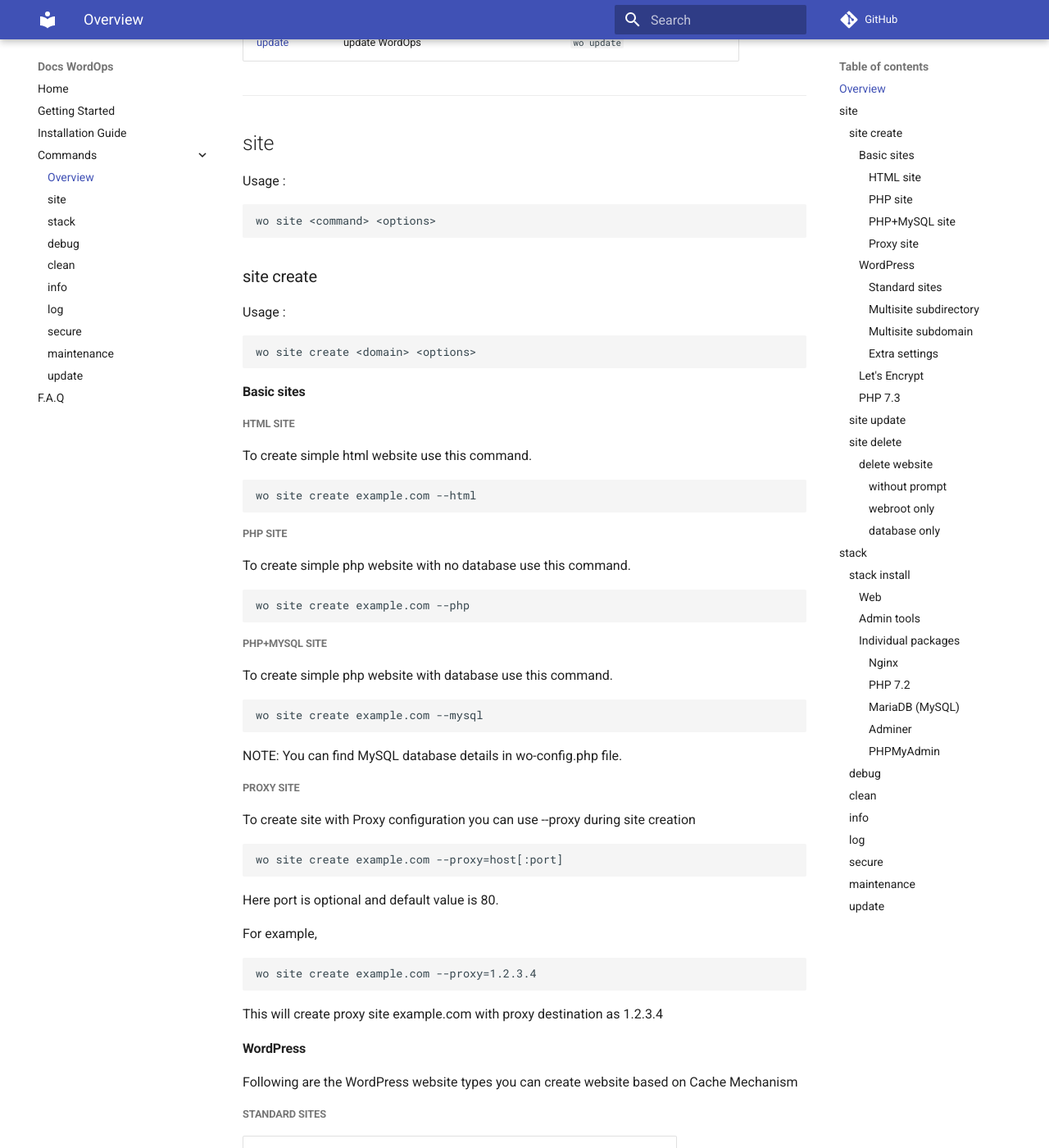
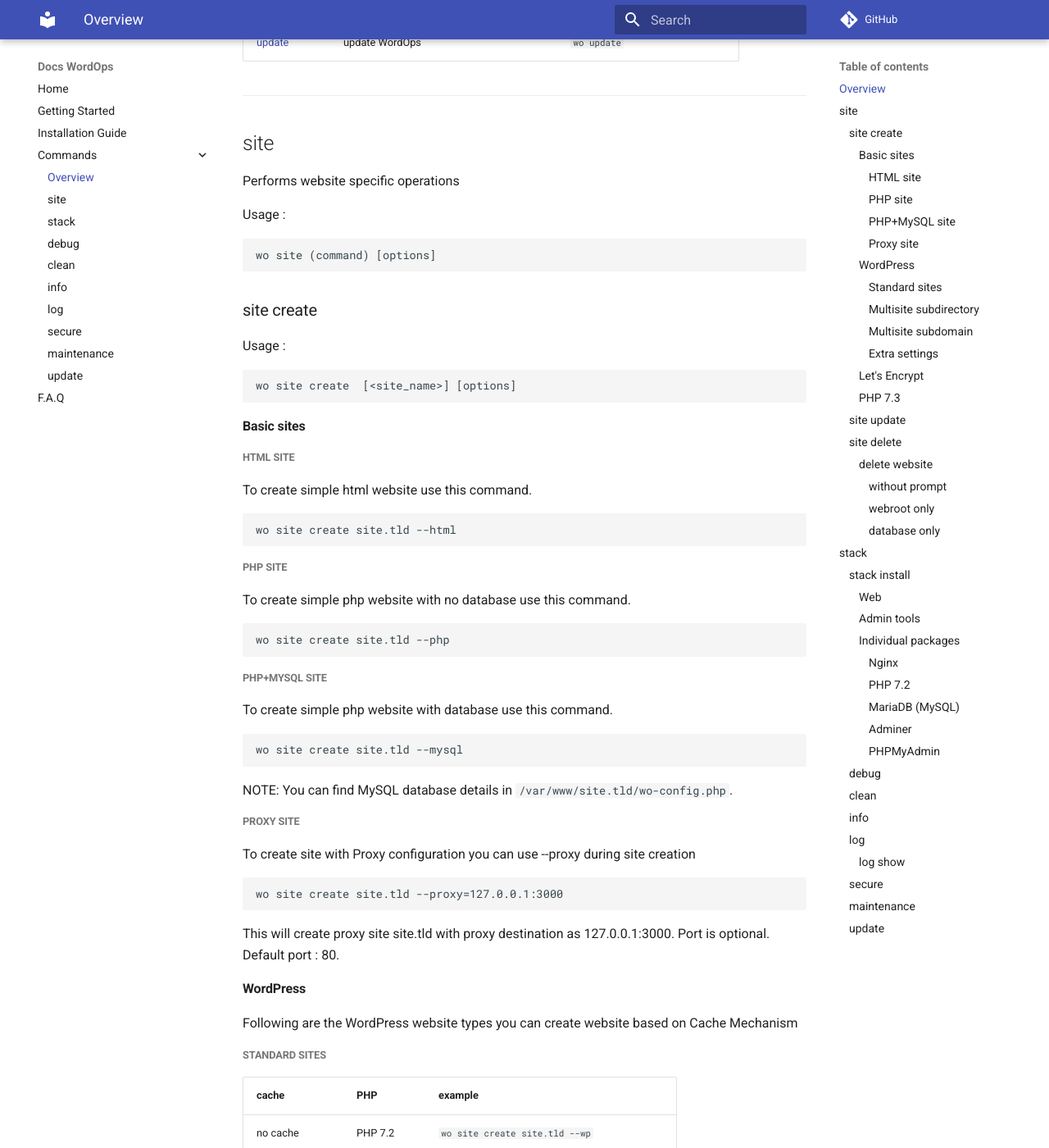
Before and after one commit to WordOps/docs.wordops.net, an MkDocs documentation site: the page built from docs/commands.md, in a window 1280 px wide and 1400 px high, scrolled down 611 px. Shown: the whole window at 82% size. Built offline with MkDocs 1.6.1 and Material for MkDocs 9.7.7, drawn with Linux system fonts in a browser that asks for light colours; comment, search, counter and statistics services are not loaded; some of the changed text lies outside the part shown.

Commit message:
update commands

````diff
--- a/docs/commands.md
+++ b/docs/commands.md
@@ -4,7 +4,7 @@
 
 | command | feature | example |
 |-|---------|-|
-| [site](#site) |  [create](#create), [update](#update), [delete](#delete), list sites | `wo site create site.tld --wp` |
+| [site](#site) |  [create](#site-create), [update](#site-update), [delete](#site-delete), [list](#site-list) sites | `wo site create site.tld --wp` |
 | [stack](#stack) | install/remove WordOps server stacks | `wo stack install --nginx` |
 | [debug](#debug) | commands to do server level debugging | `wo debug site.tld --php` |
 | [clean](#clean) | clean Wordops cache backend | `wo clean --fastcgi` |
@@ -18,10 +18,12 @@
 
 ## site
 
+Performs website specific operations
+
 Usage :
 
 ```bash
-wo site <command> <options>
+wo site (command) [options]
 ```
 
 ### site create
@@ -39,7 +41,7 @@
 To create simple html website use this command.
 
 ```bash
-wo site create example.com --html
+wo site create site.tld --html
 ```
 
 ##### PHP site
@@ -47,7 +49,7 @@
 To create simple php website with no database use this command.
 
 ```bash
-wo site create example.com --php
+wo site create site.tld --php
 ```
 
 ##### PHP+MySQL site
@@ -55,28 +57,21 @@
 To create simple php website with database use this command.
 
 ```bash
-wo site create example.com --mysql
+wo site create site.tld --mysql
 ```
 
-NOTE: You can find MySQL database details in wo-config.php file.
+NOTE: You can find MySQL database details in `/var/www/site.tld/wo-config.php`.
 
 ##### Proxy site
 
 To create site with Proxy configuration you can use --proxy during site creation
 
 ```bash
-wo site create example.com --proxy=host[:port]
+wo site create site.tld --proxy=127.0.0.1:3000
 ```
 
-Here port is optional and default value is 80.
-
-For example,
-
-```bash
-wo site create example.com --proxy=1.2.3.4
-```
-
-This will create proxy site example.com with proxy destination as 1.2.3.4
+This will create proxy site site.tld with proxy destination as 127.0.0.1:3000.
+Port is optional. Default port : 80.
 
 #### WordPress
 
@@ -128,7 +123,7 @@
 Define WordPress administrator user To define wordpress administrator user during site creation use
 
 ```bash
-wo site create example.com --user=admin
+wo site create site.tld --user=admin
 ```
 
 This will create admin as administrator user in wordpress during installation. If not defined it will take git user name.
@@ -136,7 +131,7 @@
 Define WordPress administrator password To define wordpress administrator password during site creation use
 
 ```bash
-wo site create example.com --pass=password
+wo site create site.tld --pass=password
 ```
 
 This will set defined password as administrator password. If not defined it will generate random pasword for administrator. If you have special characters, you can quote them using single quotes like this :
@@ -144,7 +139,7 @@
 --pass='my$secret&' Define WordPress administrator email To define wordpress administrator email during site creation use
 
 ```bash
-wo site create example.com --email=wo@site.tld
+wo site create site.tld --email=wo@site.tld
 ```
 
 This will set defined email as administrator email. If not defined it will set git email as administrator email.
@@ -162,7 +157,7 @@
 But WordOps also supports issuing Let's Encrypt certificates with subdomains.
 
 ```bash
-wo site create example.com --letsencrypt=subdomain
+wo site create site.tld --letsencrypt=subdomain
 ```
 
 You can add --letsencrypt to any other flag.
@@ -174,13 +169,13 @@
 For example, you can create WordPress site running on PHP 7.3 using following command:
 
 ```bash
-wo site create example.com --wp --php73
+wo site create site.tld --wp --php73
 ```
 
 To create simple php(with v7.3) website with no database use this command.
 
 ```bash
-wo site create example.com --php73
+wo site create site.tld --php73
 ```
 
 ### site update
@@ -196,41 +191,43 @@
 Usage :
 
 ```bash
-wo site delete <domain> <options>
+wo site delete  [<site_name>] [options]
 ```
 
 #### delete website
 
 ```bash
-wo site delete example.com
+wo site delete site.tld
 ```
 
 ##### without prompt
 
 ```bash
-wo site delete example.com --no-prompt
+wo site delete site.tld --no-prompt
 ```
 
 ##### webroot only
 
 ```bash
-wo site delete example.com --files
+wo site delete site.tld --files
 ```
 
 ##### database only
 
 ```bash
-wo site delete example.com --db
+wo site delete site.tld --db
 ```
 
 ---
 
 ## stack
 
+Manage server stack operations
+
 Usage :
 
 ```bash
-wo stack <command> <options>
+wo stack (command) [options]
 ```
 
 ### stack install
@@ -295,41 +292,109 @@
 wo stack install --phpmyadmin
 ```
 
+---
+
 ### debug
+
+Used for server level debugging
 
 Usage :
 
 ```bash
-wo debug <options>
+wo debug [options]
 ```
 
+---
+
 ### clean
+
+Clean NGINX FastCGI cache, Opcache, Memcached, Redis Cache
 
 Usage :
 
 ```bash
-wo clean <options>
+wo clean [options]
 ```
 
+If options are empty, default is `--all`.
+
+ optional arguments | description |
+ -------|-------------|
+ --fastcgi | clean Nginx fastcgi_cache |
+ --redis | clean redis cache |
+ --memcache | clean memcached cache |
+ --opcache | clean opcache |
+ --all | clean all cache |
+
+---
+
 ### info
+
+Display configuration information related to Nginx, PHP and MySQL
 
 Usage :
 
 ```bash
-wo info <options>
+wo info [options]
 ```
 
+optional arguments | description
+---------- | -------------------------
+--nginx  | Get Nginx configuration information |
+--php    | Get PHP 7.2 configuration information |
+--php73 | Get PHP 7.3 configuration information  |
+--mysql  | Get MySQL configuration information |
+
+
+---
+
 ### log
+
+Perform operations on Nginx, PHP and MySQL log files
 
 Usage :
 
 ```bash
-wo log <options>
+wo log [<site_name>] [options]</site_name>
+
 ```
+
+#### log show
+
+Show Nginx, PHP, MySQL log file
+
+Usage :
+
+```bash
+wo log show [<site_name>] [options]</site_name>
+```
+
+optional arguments | description
+------------------ | -------------------------------------
+--nginx            | Show Nginx Error logs file   |
+--php              | Show PHP Error logs file |
+--mysql            | Show MySQL logs file   |
+--wp | Show Site specific WordPress logs file |
+
+
+
+---
 
 ### secure
 
+Secure backend authentification, ip and port
+
+Usage :
+
+```bash
+wo secure [options]
+```
+
+---
+
 ### maintenance
+
+Update apt-cache and upgrade packages.
 
 Usage :
 
````
Also changed, not shown: other parts of docs/commands.md (+8 -4 lines).
